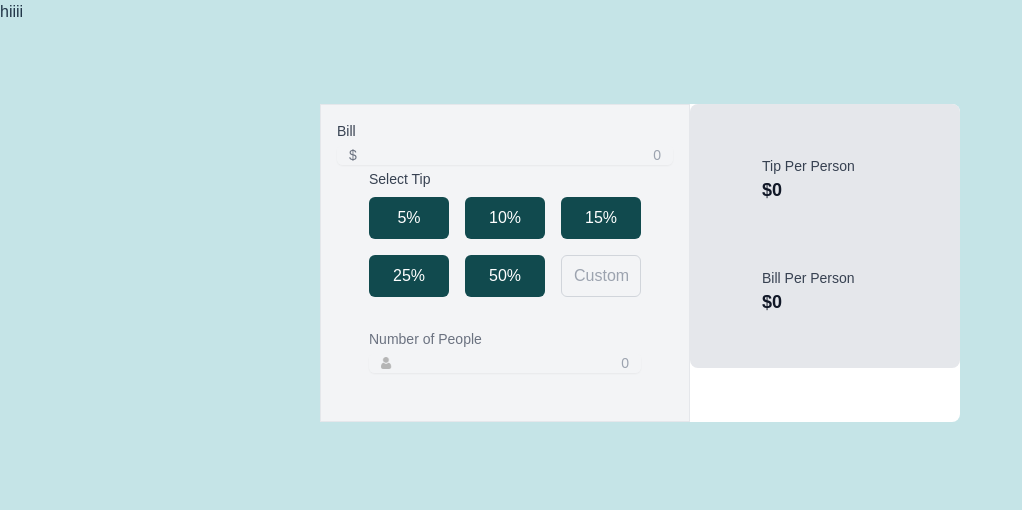
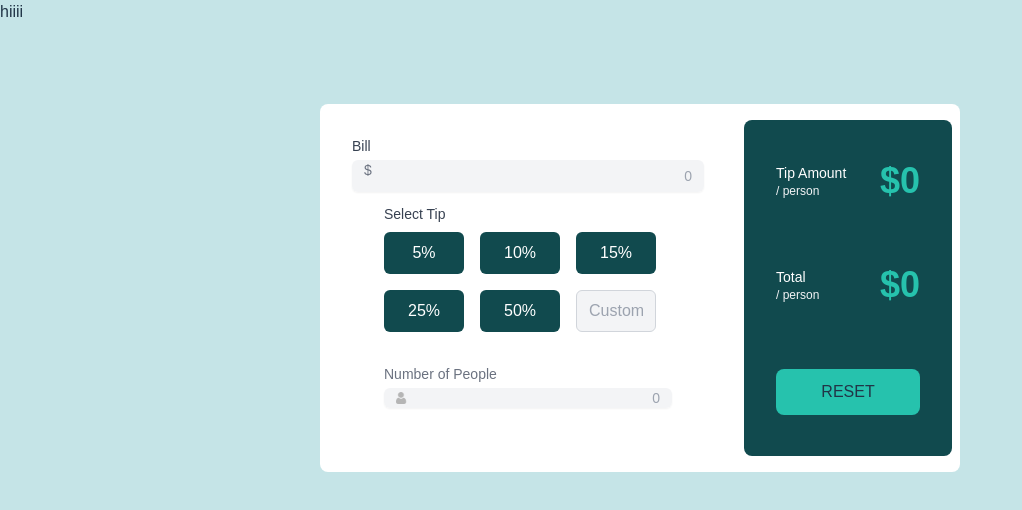
Before and after one commit to ayeshakhan-29/Splitter, a React (Vite) app: page / in a window 1280 px wide. Shown: the top 510 px of the page, without its empty margins (0-1022 px from the left). Built offline with nearby package versions, Linux system fonts and the light colour scheme.

Commit message:
aligned sections

```diff
--- a/src/App.jsx
+++ b/src/App.jsx
@@ -27,10 +27,10 @@ export default function Card() {
     <div className="h-screen">
       <p>hiiii</p>
       <div className="flex justify-center bg-white mt-20 mx-[20rem] rounded-lg">
-        <div className="h-full w-full justify-center max-w-sm border bg-gray-100 p-4">
+        <div className="h-full w-full justify-center max-w-sm m-4 p-4">
           <label htmlFor="bill" className="block text-sm font-medium text-gray-700">Bill</label>
           <div className="relative mt-1 rounded-md shadow-sm">
-            <div className="absolute inset-y-0 left-0 pl-3 flex items-center pointer-events-none">
+            <div className="absolute inset-y-0 left-0 pl-3 flex pointer-events-none">
               <span className="text-gray-500 sm:text-sm">$</span>
             </div>
             <input
@@ -39,14 +39,14 @@ export default function Card() {
               id="bill"
               value={billAmount}
               onChange={(e) => setBillAmount(e.target.value)}
-              className="block w-full border-transparent focus:border-blue-500 pl-10 pr-3 sm:text-sm rounded-md text-right bg-gray-100 text-custom-color"
+              className="block h-[2rem] w-full border-transparent focus:border-blue-500 pl-10 pr-3 sm:text-sm rounded-md text-right bg-gray-100 text-custom-color"
               placeholder="0"
             />
           </div>
 
 
           {/* Select Tip section */}
-          <div className="p-8 mt-[-28px]">
+          <div className="p-8 mt-[-20px] w-[50rem]">
             <label htmlFor="selectTip" className="block text-sm font-medium text-gray-700 mb-2">Select Tip</label>
             <div className="flex mb-4">
               <button className="mr-4 px-4 py-2 bg-[#114A4E] text-white rounded-md w-[5rem]" onClick={() => setTipPercentage(5)}>5%</button>
@@ -81,17 +81,25 @@ export default function Card() {
         </div>
 
         {/* Tip Per Person */}
-        <div className=" h-full w-full bg-gray-200 rounded-lg px-10 py-5">
-          <div className="p-8">
-            <label className="block text-sm font-medium text-gray-700">Tip Per Person</label>
-            <p className="text-lg font-semibold text-gray-900">${calculateTipPerPerson().tipPerPerson}</p>
+        <div className="flex flex-col justify-center w-full bg-[#114A4E] max-w-sm rounded-lg my-4 mx-2">
+          <div class="p-8 flex justify-between gap-4 items-center">
+            <div>
+              <label class="block text-sm font-medium text-white">Tip Amount</label>
+              <p className="font-normal text-xs text-gray-100">/ person</p>
+            </div>
+
+            <p class="text-4xl font-semibold text-[#26C2AD]">${calculateTipPerPerson().tipPerPerson}</p>
           </div>
 
           {/* Bill Per Person */}
-          <div className="p-8">
-            <label className="block text-sm font-medium text-gray-700">Bill Per Person</label>
-            <p className="text-lg font-semibold text-gray-900">${calculateTipPerPerson().billPerPerson}</p>
+          <div className="p-8 flex justify-between gap-4 items-center">
+            <div>
+              <label class="block text-sm font-medium text-white">Total</label>
+              <p className="font-normal text-xs text-gray-100">/ person</p>
+            </div>
+            <p className="text-4xl font-semibold text-[#26C2AD]">${calculateTipPerPerson().billPerPerson}</p>
           </div>
+          <button className="m-8 bg-[#26C2AD]">RESET</button>
         </div>
       </div>
     </div>
```
